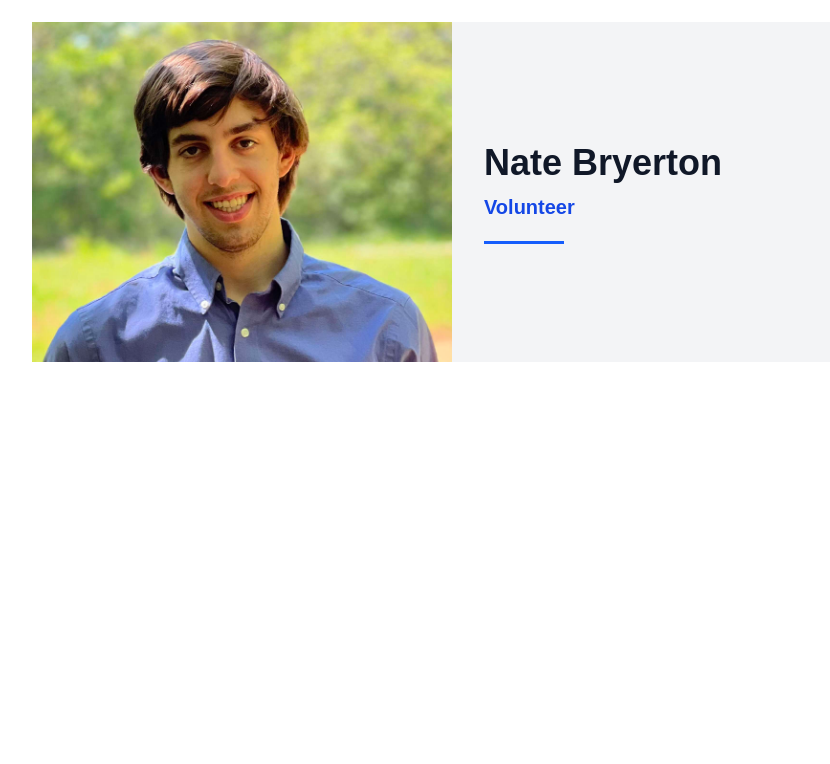
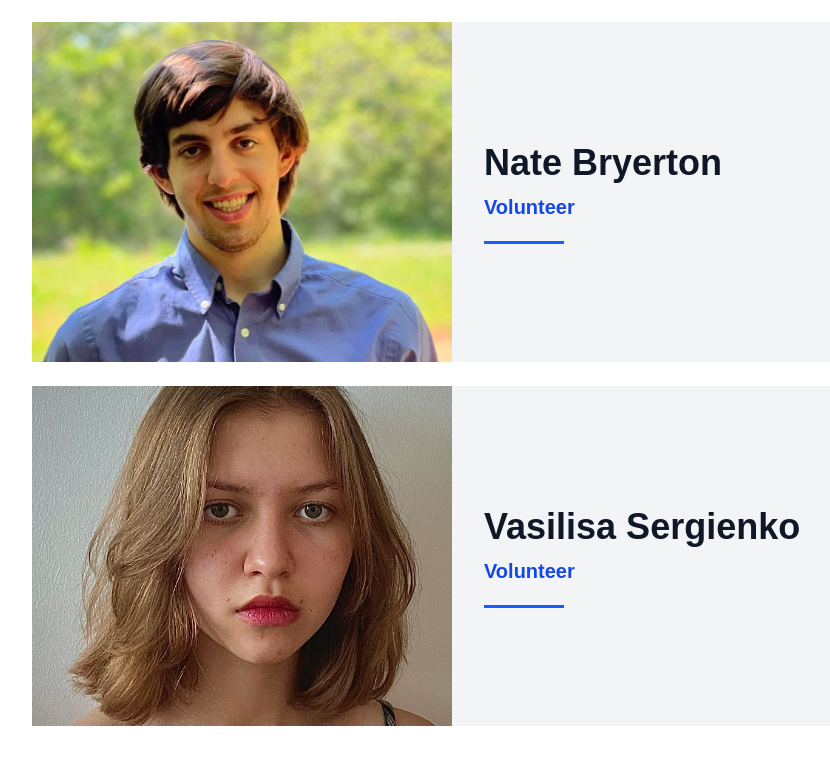
Before and after one commit to mkornilov07/uvamt-website, a Next.js app in the folder uvamt-website/: page /team in a window 1280 px wide. Shown: the part 5338-6102 px from the top of the page, without its empty margins (112-942 px from the left). Before the commit the page ends 5740 px from the top, so only its background shows below. Built offline with nearby package versions, Linux system fonts and the light colour scheme.

Commit message:
vasilisa

```diff
--- a/uvamt-website/data/team.ts
+++ b/uvamt-website/data/team.ts
@@ -19,4 +19,5 @@ export const team: TeamMember[] = [
     { name: 'Cathy Smolka', role: "Volunteer", imageSrc: "/team/cathy_smolka.jpg", bio: ""},
     { name: 'Alex Smith', role: "Volunteer", imageSrc: "/team/alex_smith.png", bio: ""},
     { name: 'Nate Bryerton', role: "Volunteer", imageSrc: "/team/nate_bryerton.jpg", bio: ""},
+    { name: 'Vasilisa Sergienko', role: "Volunteer", imageSrc: "/team/vasilisa_sergienko.jpg", bio: ""},
 ];
```
Also changed, not shown: uvamt-website/public/team/vasilisa_sergienko.jpg (added).
